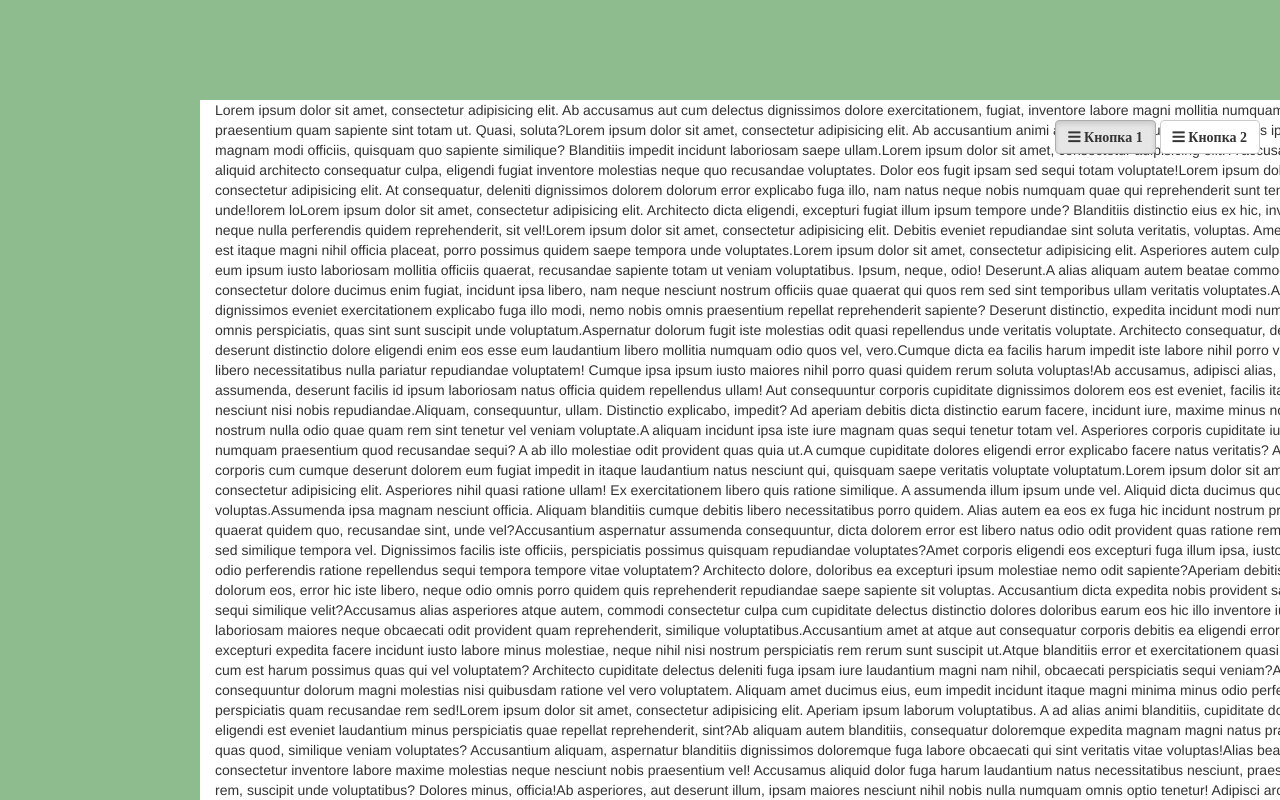
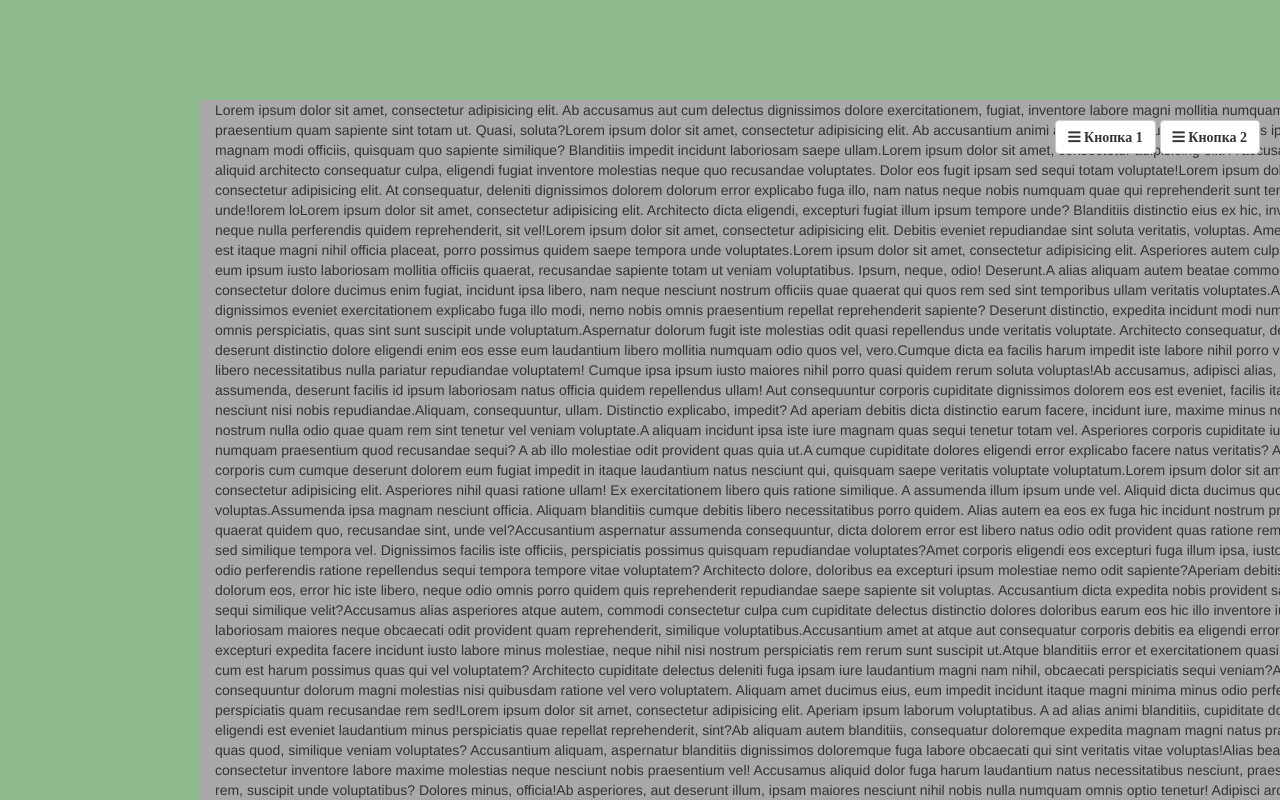
Before and after one commit to F-E-N-R-I-R/pfo, a website: page index.html in a window 1280 px wide. Drawn offline with nearby package versions, Linux system fonts and the light colour scheme.

Commit message:
02042019_1

```diff
--- a/assets/css/alera.css
+++ b/assets/css/alera.css
@@ -25,6 +25,7 @@
 
 #con{
     z-index: -1;
+    background-color: darkgrey;
 }
 
 #myButtons{
--- a/index.html
+++ b/index.html
@@ -26,7 +26,7 @@
             <div class="container">
                 <div class="row">
                     <div id="myButtons">
-                        <button id="btn1" type="button" class="btn btn-default active"><i class="fa fa-bars" aria-hidden="true"> Кнопка 1</i></button>
+                        <button id="btn1" type="button" class="btn btn-default"><i class="fa fa-bars" aria-hidden="true"> Кнопка 1</i></button>
                         <button id="btn2" type="button" class="btn btn-default"><i class="fa fa-bars" aria-hidden="true"> Кнопка 2</i></button>
                     </div>
                     <div id="con" class="col-lg-12 col-md-12 col-sm-12 col-xs-12">
```
